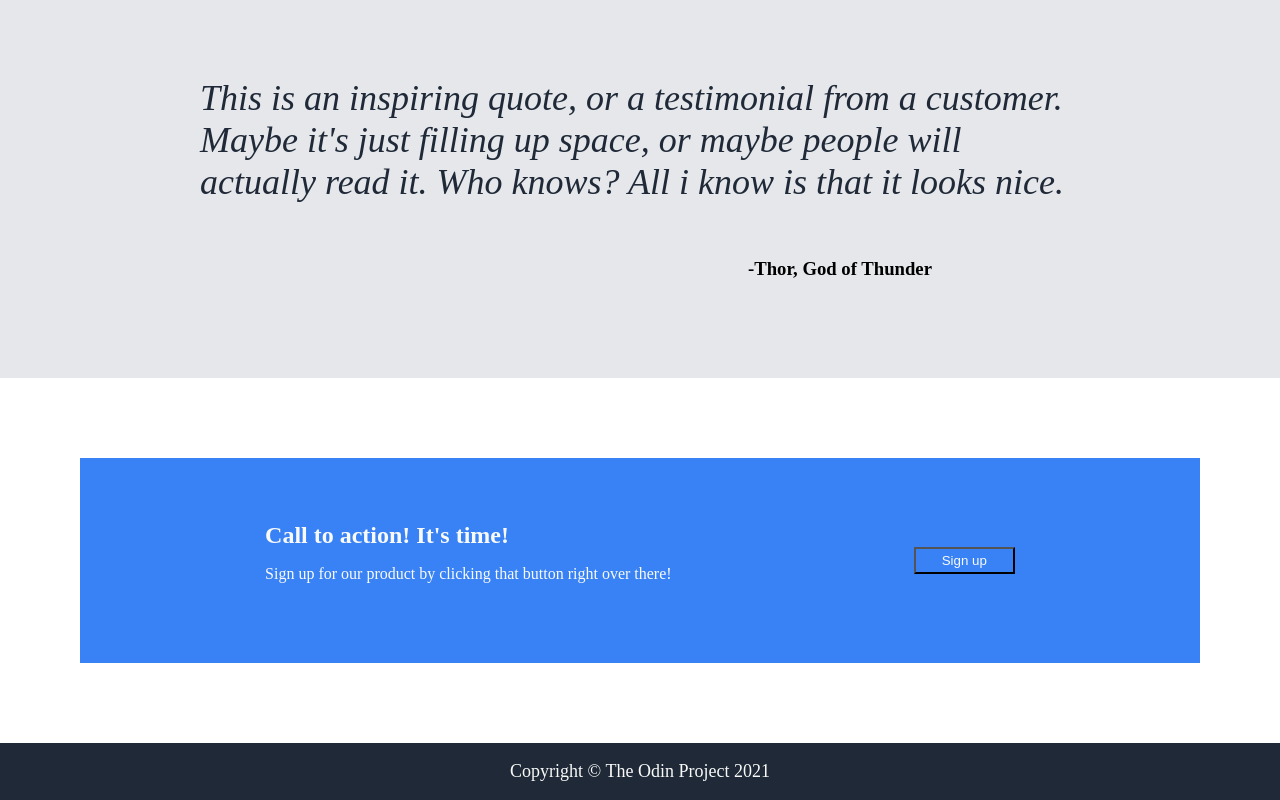
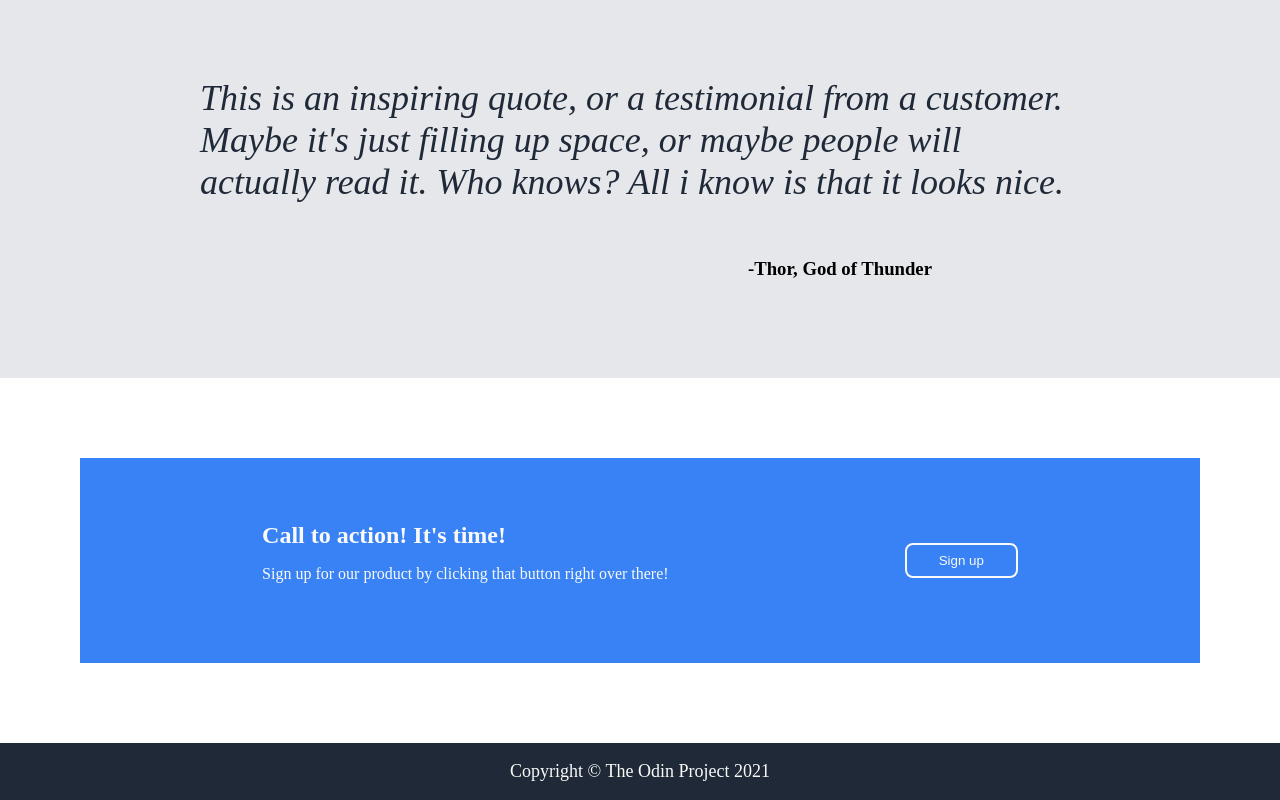
Before and after one commit to AbitBrookish/landing_page_project, a plain HTML site: page index.html in a window 1280 px wide. Shown: the part 846-1646 px from the top of the page. Drawn offline with Linux system fonts and the light colour scheme.

Commit message:
Modify button divs

```diff
--- a/style.css
+++ b/style.css
@@ -41,7 +41,16 @@ li {
 button {
   background-color: #3882f6;
   display: flex;
-  padding: 4px 26px;
+  padding: 8px 32px;
+  border-radius: 8px;
+}
+
+.action button {
+  background-color: #3882f6;
+  display: flex;
+  padding: 8px 32px;
+  border: 2px solid #f8faf9;
+  border-radius: 8px;
 }
 
 a {
@@ -86,6 +95,7 @@ button a {
   max-width: 500px;
   margin: 16px;
   margin-right: 32px;
+  border-radius: 32px;
 }
 
 
```
